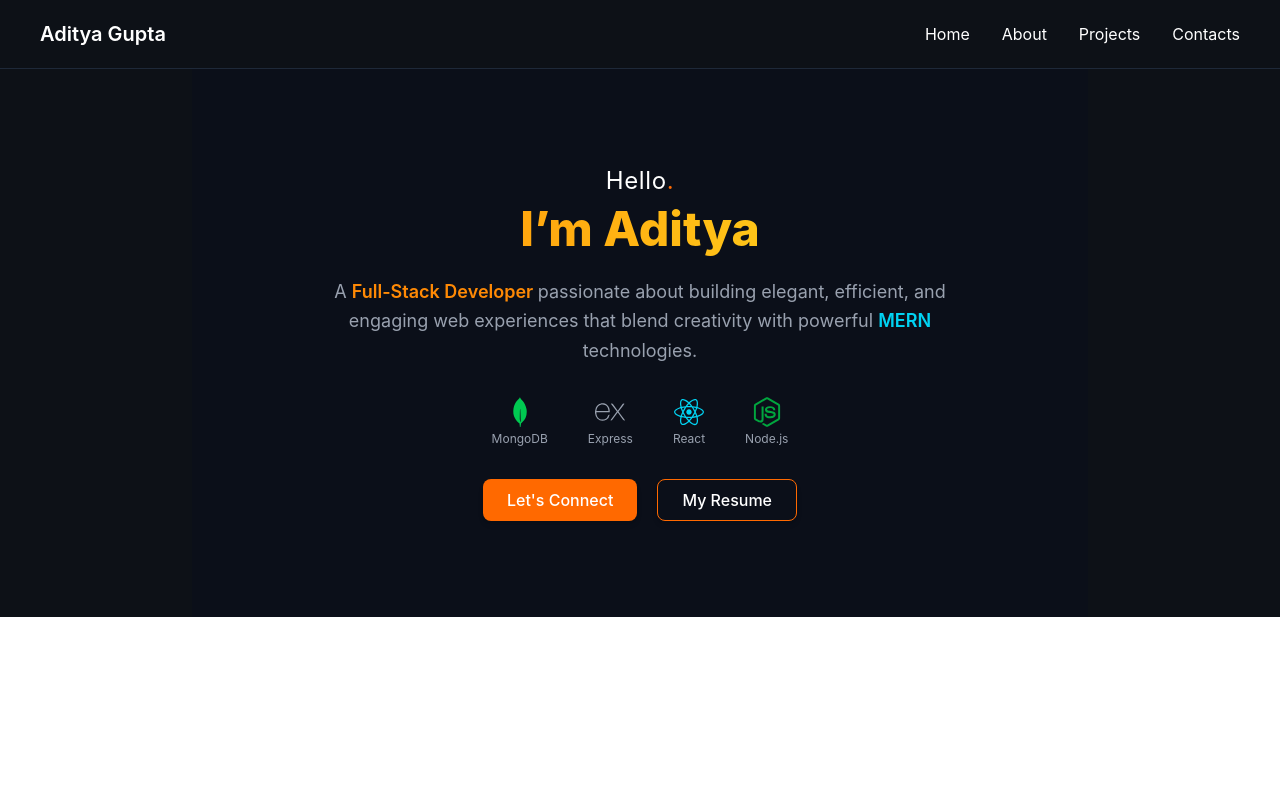
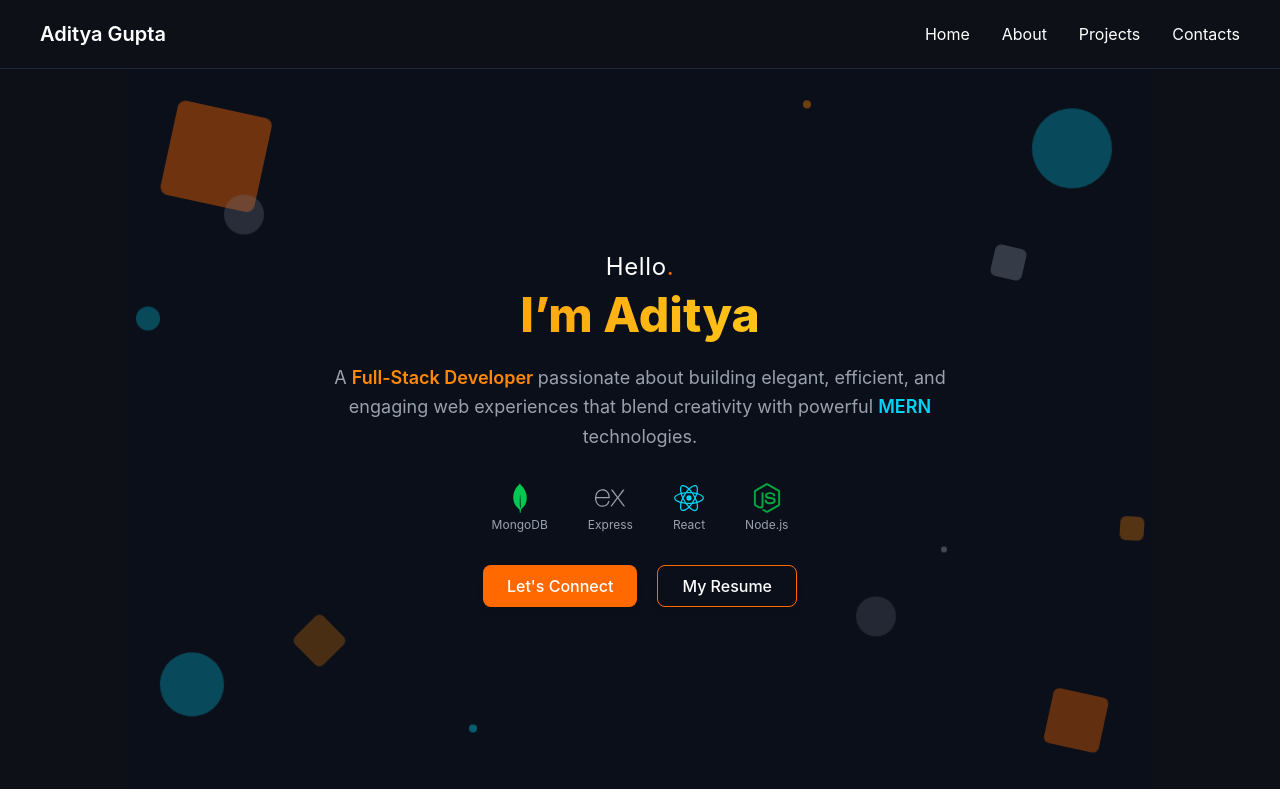
Before and after one commit to AdityaGupta2791/Portfolio, a React (Vite) app: page / in a window 1280 px wide. Built offline with nearby package versions, Linux system fonts and the light colour scheme.

Commit message:
Updated Hero section

```diff
--- a/src/components/Hero.jsx
+++ b/src/components/Hero.jsx
@@ -14,8 +14,35 @@ const Hero = () => {
   return (
     <section
       id="home"
-      className="relative flex flex-col items-center justify-center text-center px-6 py-24 max-w-4xl mx-auto overflow-hidden bg-[#0B0F19]"
+      className="relative flex flex-col items-center justify-center text-center px-6 min-h-[90vh] max-w-5xl mx-auto overflow-hidden bg-[#0B0F19]"
     >
+      {/* --- Animated Abstract Background Shapes --- */}
+      <div className="absolute inset-0 overflow-hidden pointer-events-none">
+        {/* Top Left Corner */}
+        <div className="absolute top-10 left-10 w-24 h-24 bg-orange-500/40 rounded-lg rotate-12 animate-float-slow" />
+        <div className="absolute top-32 left-24 w-10 h-10 bg-gray-500/30 rounded-full animate-float-fast" />
+
+        {/* Bottom Left */}
+        <div className="absolute bottom-16 left-8 w-16 h-16 bg-cyan-400/30 rounded-full animate-float-medium" />
+        <div className="absolute bottom-32 left-1/6 w-10 h-10 bg-orange-400/25 rounded-md rotate-45 animate-float-slow" />
+
+        {/* Top Right */}
+        <div className="absolute top-12 right-10 w-20 h-20 bg-cyan-400/30 rounded-full animate-float-medium" />
+        <div className="absolute top-1/4 right-1/8 w-8 h-8 bg-gray-400/30 rounded-md rotate-12 animate-float-fast" />
+
+        {/* Bottom Right */}
+        <div className="absolute bottom-10 right-12 w-14 h-14 bg-orange-500/35 rounded-md rotate-12 animate-float-slow" />
+        <div className="absolute bottom-1/5 right-1/4 w-10 h-10 bg-gray-500/25 rounded-full animate-float-medium" />
+
+        {/* Mid Edges */}
+        <div className="absolute top-1/3 left-2 w-6 h-6 bg-cyan-400/30 rounded-full animate-float-fast" />
+        <div className="absolute bottom-1/3 right-2 w-6 h-6 bg-orange-400/30 rounded-md animate-float-medium" />
+
+        {/* Tiny Dots */}
+        <div className="absolute top-8 right-1/3 w-2 h-2 bg-orange-400/40 rounded-full animate-float-slow" />
+        <div className="absolute bottom-12 left-1/3 w-2 h-2 bg-cyan-400/40 rounded-full animate-float-medium" />
+        <div className="absolute top-2/3 right-1/5 w-1.5 h-1.5 bg-gray-400/40 rounded-full animate-float-fast" />
+      </div>
 
       {/* --- Main Content --- */}
       <motion.div
--- a/src/index.css
+++ b/src/index.css
@@ -1 +1,18 @@
 @import "tailwindcss";
+
+@keyframes float {
+  0%, 100% { transform: translateY(0) rotate(0deg); }
+  50% { transform: translateY(-10px) rotate(4deg); }
+}
+
+.animate-float-slow {
+  animation: float 6s ease-in-out infinite;
+}
+
+.animate-float-medium {
+  animation: float 4s ease-in-out infinite;
+}
+
+.animate-float-fast {
+  animation: float 3s ease-in-out infinite;
+}
```
